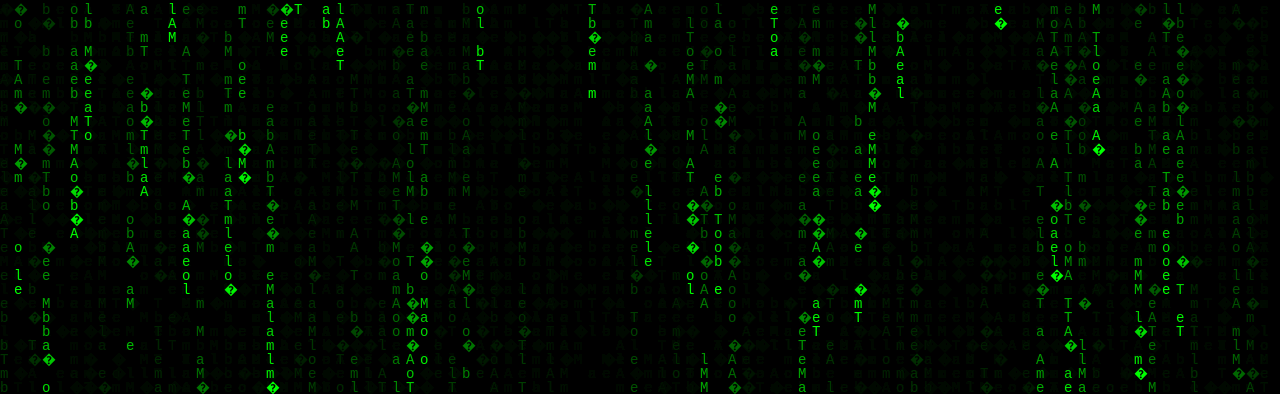
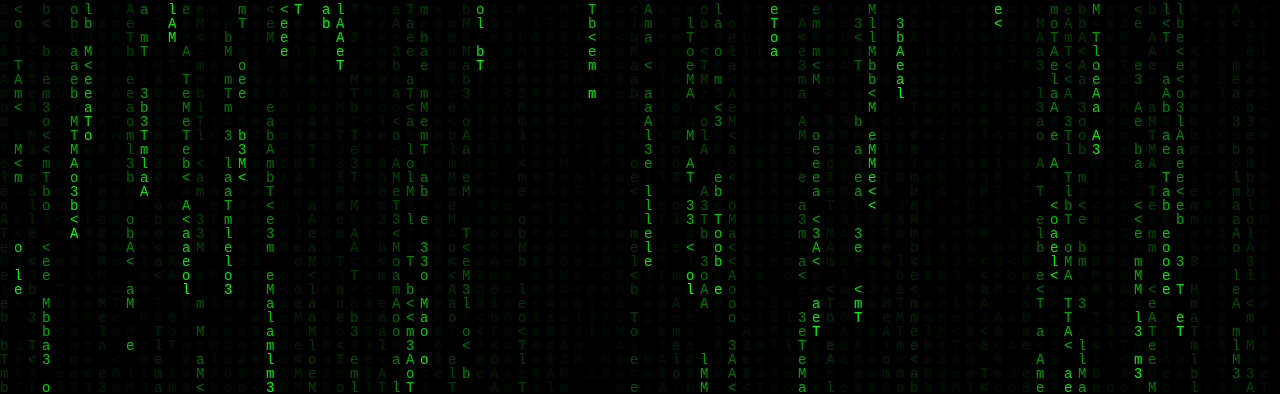
Before and after one commit to Vinx209/te-amo-mabel3, a plain HTML site: page index.html in a window 1280 px wide. Shown: the top 394 px of the page. Drawn offline with Linux system fonts and the light colour scheme.

Commit message:
Update index.html

```diff
--- a/index.html
+++ b/index.html
@@ -66,7 +66,7 @@
     canvas.height = window.innerHeight;
     canvas.width = window.innerWidth;
 
-    const letras = "Te Amo Mabel 💚 ".split("");
+    const letras = "Te Amo Mabel <3 ".split("");
     const fontSize = 14;
     const columnas = canvas.width / fontSize;
     const drops = Array(Math.floor(columnas)).fill(1);
```
